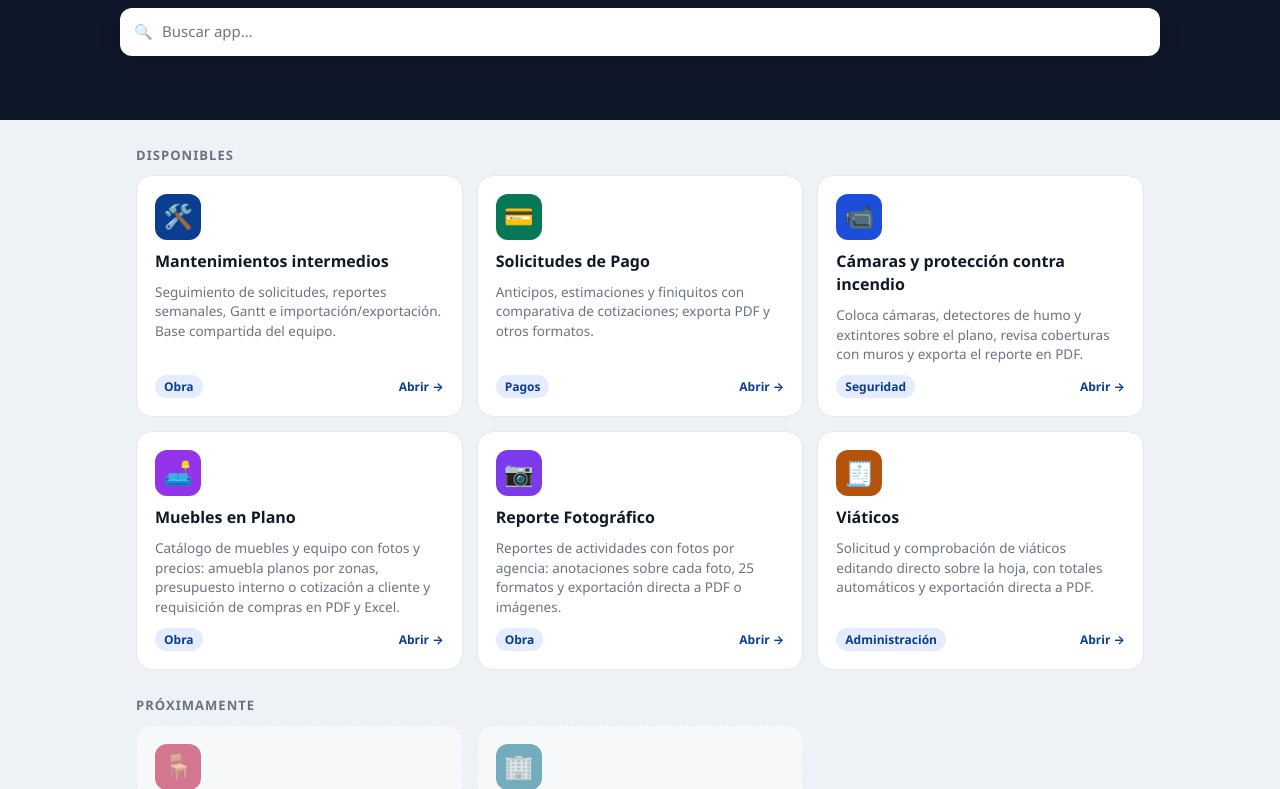
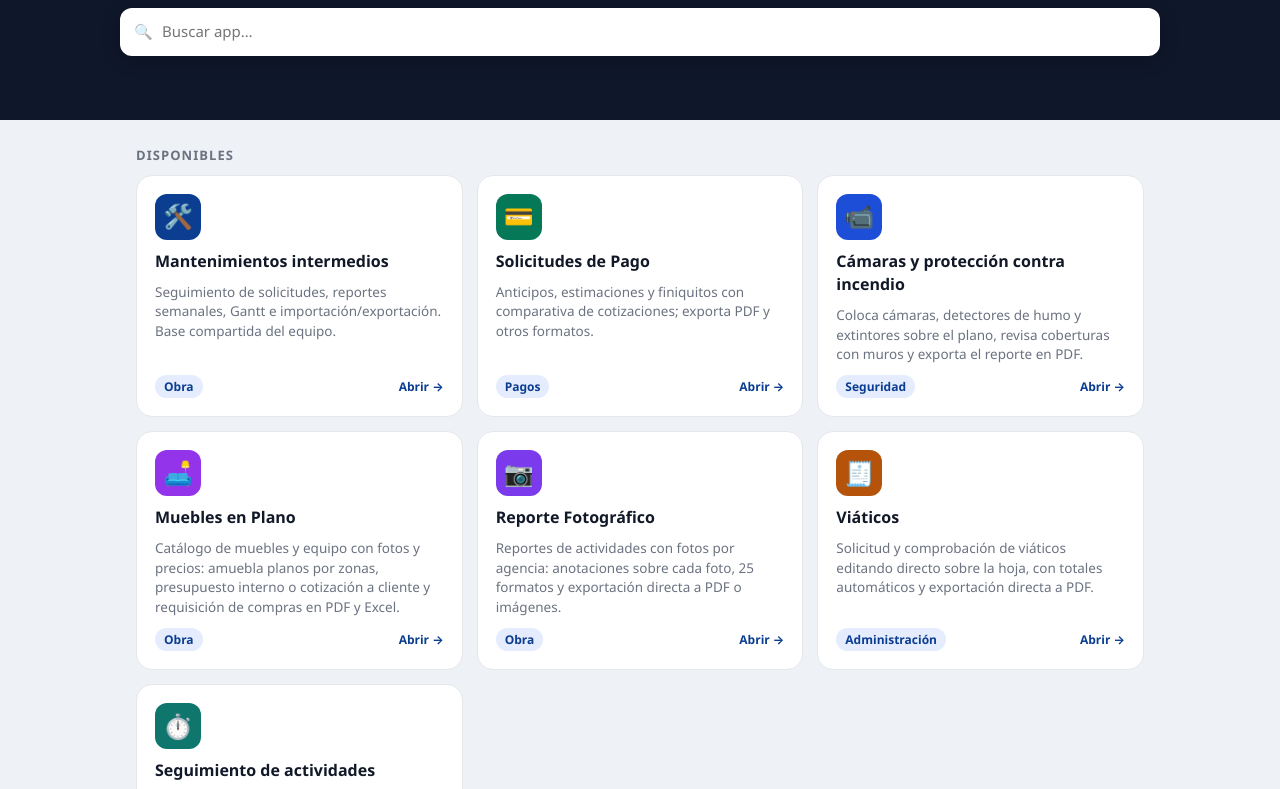
Before and after one commit to victorscge/CGE_Mantenimientos, a plain HTML site: page menu/index.html in a window 1280 px wide. Shown: the part 99-888 px from the top of the page. Drawn offline with Linux system fonts and the light colour scheme.

Commit message:
Menú: agregar Seguimiento de actividades
Co-Authored-By: Claude Sonnet 5.5 <noreply@anthropic.com>
Claude-Session: https://claude.ai/code/session_01FhGDM5A61k2HwYCRXd9edb

```diff
--- a/menu/index.html
+++ b/menu/index.html
@@ -66,6 +66,7 @@ const APPS=[
  {n:'Muebles en Plano',d:'Catálogo de muebles y equipo con fotos y precios: amuebla planos por zonas, presupuesto interno o cotización a cliente y requisición de compras en PDF y Excel.',url:'../muebles-plano/',ic:'🛋️',c:'#9333ea',t:'Obra',on:true},
  {n:'Reporte Fotográfico',d:'Reportes de actividades con fotos por agencia: anotaciones sobre cada foto, 25 formatos y exportación directa a PDF o imágenes.',url:'../reporte-fotografico/',ic:'📷',c:'#7c3aed',t:'Obra',on:true},
  {n:'Viáticos',d:'Solicitud y comprobación de viáticos editando directo sobre la hoja, con totales automáticos y exportación directa a PDF.',url:'../viaticos/',ic:'🧾',c:'#b45309',t:'Administración',on:true},
+ {n:'Seguimiento de actividades',d:'Notas rápidas con avisos, pedidos con temporizador por fase, cotizaciones a proveedores con semáforo de seguimiento y reportes en PDF. Pide contraseña.',url:'../seguimiento-actividades/',ic:'⏱️',c:'#0f766e',t:'Administración',on:true},
  {n:'Solicitud de Mobiliario',d:'Formato de mobiliario con imágenes y ligas, en carta vertical u horizontal.',url:'',ic:'🪑',c:'#be123c',t:'Obra',on:false},
  {n:'Directorio de agencias',d:'Base de datos de agencias: planos, equipos, metros y catálogo exportable.',url:'',ic:'🏢',c:'#0e7490',t:'Red',on:false}
 ];
```
